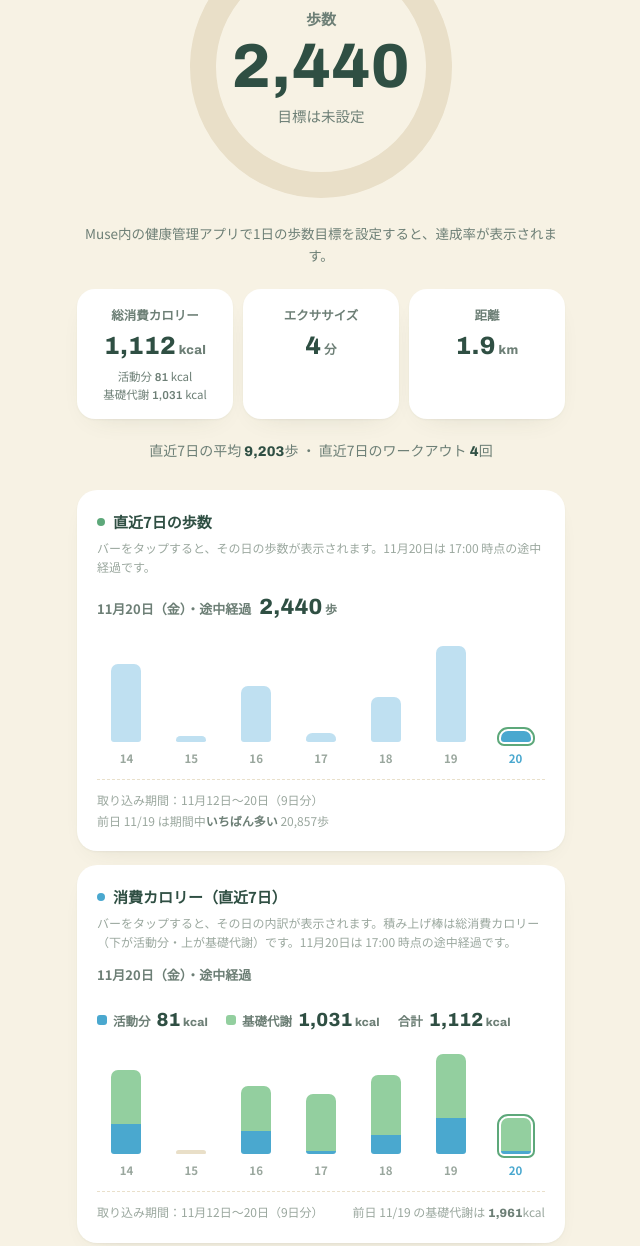
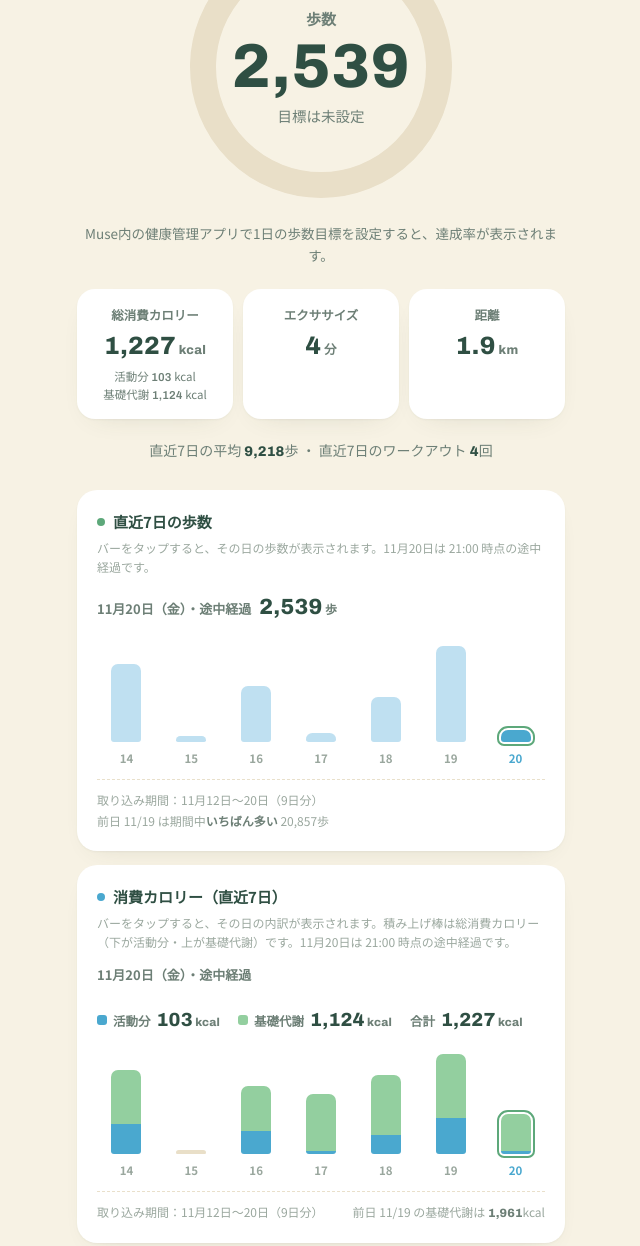
Before and after one commit to kawashimaryota3-cmd/health, a plain HTML site: page index.html in a window 1280 px wide. Shown: the part 193-1439 px from the top of the page, without its empty margins (319-959 px from the left). Drawn offline with Linux system fonts and the light colour scheme.

Commit message:
Update health page 2026-11-20 21:00 JST

```diff
--- a/index.html
+++ b/index.html
@@ -203,18 +203,18 @@
   <body>
     <div class="wrap">
 
-      <p class="updated-line">最終更新 <span class="num">11/20 17:00</span></p>
+      <p class="updated-line">最終更新 <span class="num">11/20 21:00</span></p>
 
       <!-- 今日のサマリー -->
       <section aria-label="今日のサマリー">
         <h1 class="today-date">11月20日（金）</h1>
-        <div class="ring-box" role="img" aria-label="11月20日 17時00分時点の歩数 2,440歩。歩数目標は未設定です">
+        <div class="ring-box" role="img" aria-label="11月20日 21時00分時点の歩数 2,539歩。歩数目標は未設定です">
           <svg viewBox="0 0 272 272" aria-hidden="true">
             <circle cx="136" cy="136" r="118" fill="none" stroke="var(--ring-track)" stroke-width="26" />
           </svg>
           <div class="ring-center">
             <span class="lbl">歩数</span>
-            <span class="steps num">2,440</span>
+            <span class="steps num">2,539</span>
             <span class="goal">目標は未設定</span>
           </div>
         </div>
@@ -223,8 +223,8 @@
         <div class="stat-row">
           <div class="stat">
             <p class="slbl">総消費カロリー</p>
-            <p class="sval num">1,112<small>kcal</small></p>
-            <p class="ssub">活動分 <span class="num">81</span> kcal<br />基礎代謝 <span class="num">1,031</span> kcal</p>
+            <p class="sval num">1,227<small>kcal</small></p>
+            <p class="ssub">活動分 <span class="num">103</span> kcal<br />基礎代謝 <span class="num">1,124</span> kcal</p>
           </div>
           <div class="stat">
             <p class="slbl">エクササイズ</p>
@@ -235,16 +235,16 @@
             <p class="sval num">1.9<small>km</small></p>
           </div>
         </div>
-        <p class="week-line">直近7日の平均 <strong class="num">9,203</strong>歩 ・ 直近7日のワークアウト <strong class="num">4</strong>回</p>
+        <p class="week-line">直近7日の平均 <strong class="num">9,218</strong>歩 ・ 直近7日のワークアウト <strong class="num">4</strong>回</p>
       </section>
 
       <!-- 直近7日 -->
       <section class="card" aria-label="直近7日の歩数">
         <h2><span class="dot g"></span>直近7日の歩数</h2>
-        <p class="hint">バーをタップすると、その日の歩数が表示されます。11月20日は 17:00 時点の途中経過です。</p>
+        <p class="hint">バーをタップすると、その日の歩数が表示されます。11月20日は 21:00 時点の途中経過です。</p>
         <div class="chart-readout" aria-live="polite">
           <span class="d" id="roDay">11月20日（金）・途中経過</span>
-          <span class="v num" id="roVal">2,440<small> 歩</small></span>
+          <span class="v num" id="roVal">2,539<small> 歩</small></span>
         </div>
         <div class="bars" id="bars" role="group" aria-label="日別歩数の棒グラフ"></div>
         <div class="avg-line">
@@ -256,14 +256,14 @@
       <!-- 消費カロリー 直近7日 -->
       <section class="card" aria-label="消費カロリー（直近7日）">
         <h2><span class="dot"></span>消費カロリー（直近7日）</h2>
-        <p class="hint">バーをタップすると、その日の内訳が表示されます。積み上げ棒は総消費カロリー（下が活動分・上が基礎代謝）です。11月20日は 17:00 時点の途中経過です。</p>
+        <p class="hint">バーをタップすると、その日の内訳が表示されます。積み上げ棒は総消費カロリー（下が活動分・上が基礎代謝）です。11月20日は 21:00 時点の途中経過です。</p>
         <div class="chart-readout" aria-live="polite">
           <span class="d" id="calRoDay">11月20日（金）・途中経過</span>
         </div>
         <div class="cal-detail" aria-live="polite">
-          <span class="ci act"><span class="sw" aria-hidden="true"></span><span class="clbl">活動分</span><span class="cv num" id="calRoAct">81<small> kcal</small></span></span>
-          <span class="ci bas"><span class="sw" aria-hidden="true"></span><span class="clbl">基礎代謝</span><span class="cv num" id="calRoBasal">1,031<small> kcal</small></span></span>
-          <span class="ci tot"><span class="clbl">合計</span><span class="cv num" id="calRoTotal">1,112<small> kcal</small></span></span>
+          <span class="ci act"><span class="sw" aria-hidden="true"></span><span class="clbl">活動分</span><span class="cv num" id="calRoAct">103<small> kcal</small></span></span>
+          <span class="ci bas"><span class="sw" aria-hidden="true"></span><span class="clbl">基礎代謝</span><span class="cv num" id="calRoBasal">1,124<small> kcal</small></span></span>
+          <span class="ci tot"><span class="clbl">合計</span><span class="cv num" id="calRoTotal">1,227<small> kcal</small></span></span>
         </div>
         <div class="cal-bars" id="calBars" role="group" aria-label="日別消費カロリーの積み上げ棒グラフ"></div>
         <div class="avg-line">
@@ -319,7 +319,7 @@
       <p class="notice" style="margin:0 0 6px;">iPhoneからの同期がまだ完了していない期間があります（2026-08-23〜2026-11-11のうち82日分が未同期のためデータが欠落しています。取得できたのは2026-11-12〜2026-11-20の9日分です）。同期が進むと自動で埋まります。</p>
 
       <footer class="note">
-        <p>表示されている歩数・消費カロリー・エクササイズ・距離・ワークアウトは、すべて Apple Health から取り込んだ実績値です。最新の確定日は 2026年11月19日（歩数 20,857歩・総消費カロリー 3,055kcal（活動分 1,094kcal・基礎代謝 1,961kcal）・エクササイズ 100分・距離 16.3km、ワークアウトは全期間で12件）で、11月20日分は 17:00 の更新時点で歩数 2,440歩・総消費カロリー 1,112kcal（活動分 81kcal・基礎代謝 1,031kcal）・エクササイズ 4分・距離 1.9km まで同期済みの途中経過です。体重は Apple Health にも手入力にも記録がありませんでした。</p>
+        <p>表示されている歩数・消費カロリー・エクササイズ・距離・ワークアウトは、すべて Apple Health から取り込んだ実績値です。最新の確定日は 2026年11月19日（歩数 20,857歩・総消費カロリー 3,055kcal（活動分 1,094kcal・基礎代謝 1,961kcal）・エクササイズ 100分・距離 16.3km、ワークアウトは全期間で12件）で、11月20日分は 21:00 の更新時点で歩数 2,539歩・総消費カロリー 1,227kcal（活動分 103kcal・基礎代謝 1,124kcal）・エクササイズ 4分・距離 1.9km まで同期済みの途中経過です。体重は Apple Health にも手入力にも記録がありませんでした。</p>
         <p>このページは日中に数回（朝 7:00・昼 12:00・夕方 17:00・夜 21:00）、最新の取り込み内容で同じURLに再発行されます。リアルタイム表示ではないため、数値は最後の更新時点のものになります。</p>
         <p>このページは見る専用です。リンクを知っている人は誰でも内容を見られるので、リンクの取り扱いにはご注意ください。体重の入力や目標設定は、これまで通り Muse 内の健康管理アプリで行います。</p>
       </footer>
@@ -338,7 +338,7 @@
           { d: "11月17日（火）", label: "17", v: 2011 },
           { d: "11月18日（水）", label: "18", v: 9742 },
           { d: "11月19日（木）", label: "19", v: 20857 },
-          { d: "11月20日（金）・途中経過", label: "20", v: 2440, today: true }
+          { d: "11月20日（金）・途中経過", label: "20", v: 2539, today: true }
         ];
         var max = 20857;
         var barsEl = document.getElementById("bars");
@@ -386,7 +386,7 @@
           { d: "11月17日（火）", label: "17", act: 91, basal: 1729 },
           { d: "11月18日（水）", label: "18", act: 573, basal: 1844 },
           { d: "11月19日（木）", label: "19", act: 1094, basal: 1961 },
-          { d: "11月20日（金）・途中経過", label: "20", act: 81, basal: 1031, today: true }
+          { d: "11月20日（金）・途中経過", label: "20", act: 103, basal: 1124, today: true }
         ];
         var calMax = 3055;
         var calBarsEl = document.getElementById("calBars");
```
